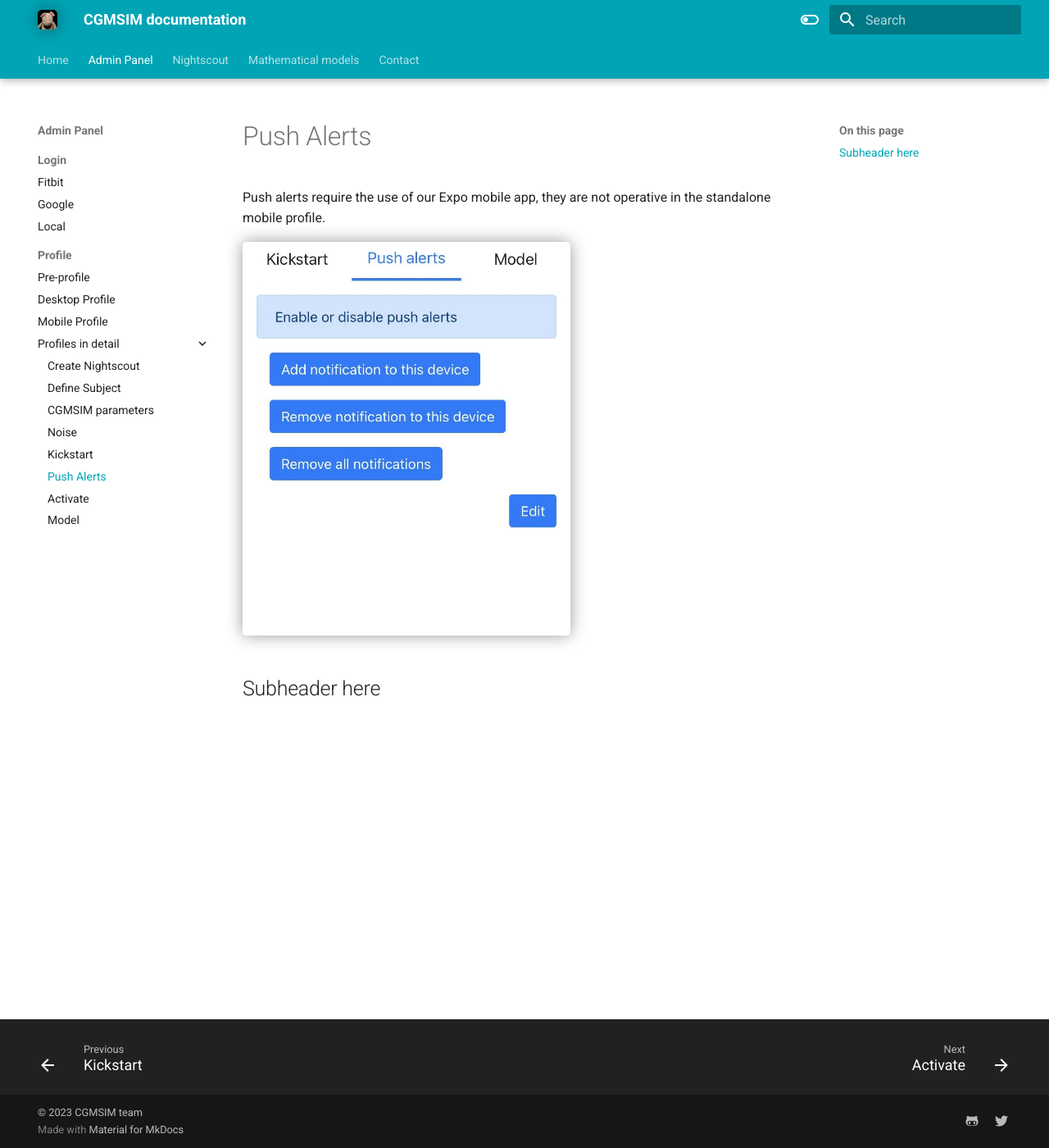
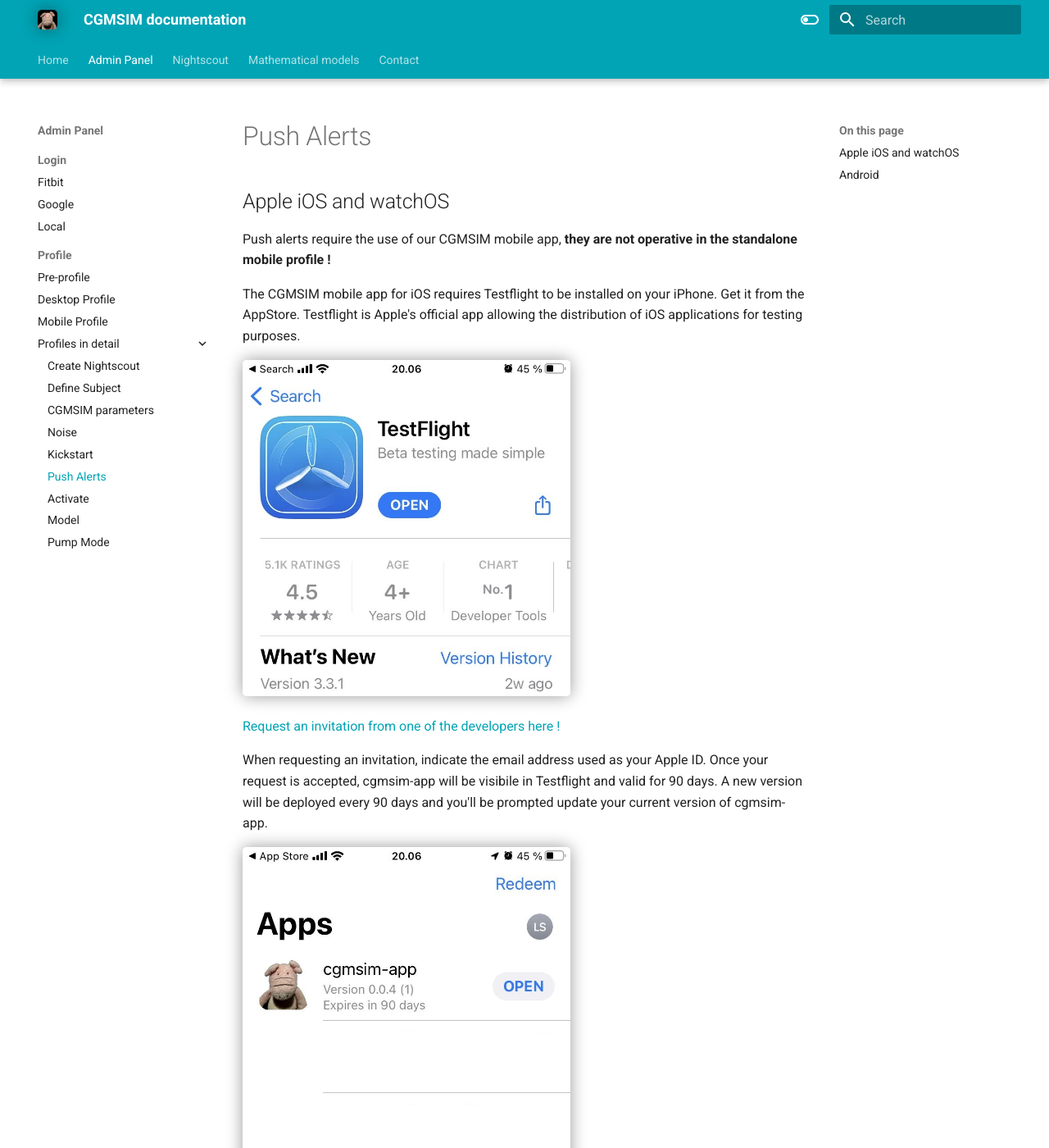
Before and after one commit to lsandini/cgmsim-www, an MkDocs documentation site: the page built from docs/admin/push_alerts.md, in a window 1280 px wide and 1400 px high. Shown: the whole window at 82% size. Built offline with MkDocs 1.6.1 and Material for MkDocs 9.7.7, drawn with Linux system fonts in a browser that asks for light colours; some of the changed text lies outside the part shown.

Commit message:
content added

```diff
--- a/docs/admin/push_alerts.md
+++ b/docs/admin/push_alerts.md
@@ -1,9 +1,35 @@
 # Push Alerts
+## Apple iOS and watchOS
 
-Push alerts require the use of our Expo mobile app, they are not operative in the standalone mobile profile.
+Push alerts require the use of our CGMSIM mobile app, **they are not operative in the standalone mobile profile !**
+
+The CGMSIM mobile app for iOS requires Testflight to be installed on your iPhone. Get it from the AppStore.
+Testflight is Apple's official app allowing the distribution of iOS applications for testing purposes.
+
+<img src="/img/testflight1.jpg" alt="Random Create" width="400"/>
+
+[Request an invitation from one of the developers here !](../contact/contact.md)
+
+When requesting an invitation, indicate the email address used as your Apple ID. Once your request is accepted, cgmsim-app will be visibile in Testflight and valid for 90 days. A new version will be deployed every 90 days and you'll be prompted update your current version of cgmsim-app.
+
+<img src="/img/testflight2.jpg" alt="Random Create" width="400"/>
+
+<br>
+
+The CGMSIM mobile app works as a portal to the Admin panel. Sign in to the Admin panel, and navigate to Push Alerts page.
+
+Press "Add notifications to this device" to receive push notifications. This feature is device-specific, anc it can be disabled any time.
 
 <img src="/img/profile_mobile_pushalerts.jpg" alt="Random Create" width="400"/>
 
-## Subheader here
+This is a typical push alert :
+
+<img src="/img/push_ios.jpg" alt="Random Create" width="400"/>
+
+<img src="/img/push_watchOS.jpg" alt="Random Create" width="400"/>
+
+## Android
 
 <br>
+
+Text here
--- a/mkdocs.yml
+++ b/mkdocs.yml
@@ -105,13 +105,13 @@ nav:
               - Push Alerts: admin/push_alerts.md
               - Activate: admin/activate.md
               - Model: admin/model.md
+              - Pump Mode: admin/pump_mode.md
 
 - Nightscout:
     - nightscout/profile.md
     - nightscout/meals.md
     - nightscout/la-agonists.md
     - nightscout/activity.md
-    - nightscout/pump-mode.md
 
 - Mathematical models:
     - CGMSIM:
```
Also changed, not shown: docs/admin/activate.md (+2 -0 lines), docs/admin/pump_mode.md (added, +17 -0 lines), docs/index.md (+8 -12 lines), docs/img/ns_diyaps.jpg (added), docs/img/push_ios.jpg (added), docs/img/push_watchOS.jpg (added), docs/img/testflight1.jpg (added), docs/img/testflight2.jpg (added), 1 other file.
